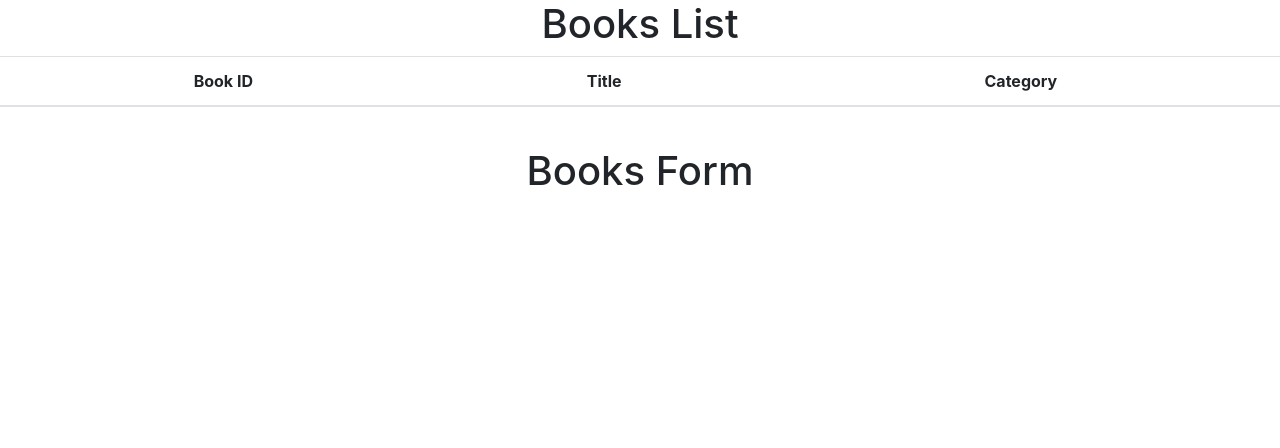
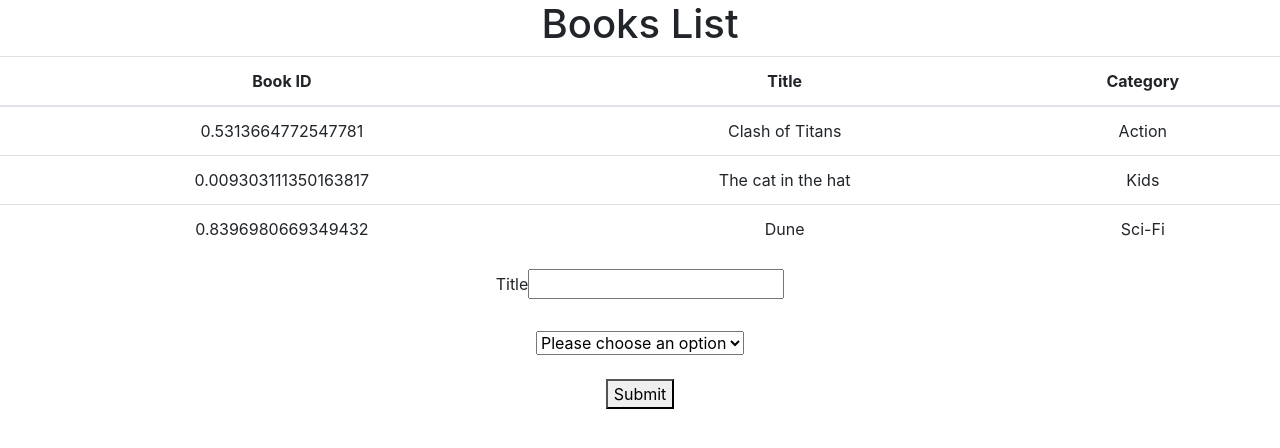
Before and after one commit to HillaryOkello/React-Bookstore, a React (Create React App) app: page / in a window 1280 px wide. Shown: the top 448 px of the page. Built offline with nearby package versions, Linux system fonts and the light colour scheme.

Commit message:
finish milestone 2

```diff
--- a/package.json
+++ b/package.json
@@ -11,7 +11,8 @@
     "react": "^17.0.2",
     "react-dom": "^17.0.2",
     "react-redux": "^7.2.4",
-    "react-scripts": "4.0.3"
+    "react-scripts": "4.0.3",
+    "redux": "^4.1.1"
   },
   "scripts": {
     "start": "react-scripts start",
--- a/src/actions/index.js
+++ b/src/actions/index.js
@@ -0,0 +1,16 @@
+const CREATE_BOOK = 'CREATE_BOOK';
+const REMOVE_BOOK = 'REMOVE_BOOK';
+
+const createBook = (book) => ({
+  type: CREATE_BOOK,
+  payload: book,
+});
+
+const removeBook = (id) => ({
+  type: REMOVE_BOOK,
+  payload: id,
+});
+
+export {
+  createBook, CREATE_BOOK, removeBook, REMOVE_BOOK,
+};
--- a/src/components/Book.js
+++ b/src/components/Book.js
@@ -3,14 +3,16 @@ import PropTypes from 'prop-types';
 const Book = (props) => {
   const { book } = props;
   return (
-    <div>
-      <p>{ book }</p>
-    </div>
+    <tr>
+      <td>{book.id}</td>
+      <td>{book.title}</td>
+      <td>{book.category}</td>
+    </tr>
   );
 };
 
 Book.propTypes = {
-  book: PropTypes.string.isRequired,
+  book: PropTypes.instanceOf(Object).isRequired,
 };
 
 export default Book;
--- a/src/containers/BooksForm.js
+++ b/src/containers/BooksForm.js
@@ -1,11 +1,60 @@
 import React from 'react';
 
-function BooksForm() {
-  return (
-    <div>
-      <h1>Books Form</h1>
-    </div>
-  );
+const categories = [
+  'Action',
+  'Biography',
+  'History',
+  'Horror',
+  'Kids',
+  'Learning',
+  'Sci-Fi',
+];
+class BooksForm extends React.PureComponent {
+  constructor(props) {
+    super(props);
+
+    this.state = {
+      title: '',
+    };
+  }
+
+  handleChange = (event) => {
+    event.preventDefault();
+    this.setState({ title: event.target.value });
+  };
+
+  render() {
+    const { title } = this.state;
+    return (
+      <form>
+        <div>
+          <label htmlFor="book-title">
+            Title
+            <input
+              type="text"
+              id="book-title"
+              name="book-title"
+              value={title}
+              onChange={this.handleChange}
+            />
+          </label>
+        </div>
+        <br />
+        <div>
+          <select name="categories">
+            <option value="">Please choose an option</option>
+            {categories.map((cat) => (
+              <option key={cat} value={cat}>
+                {cat}
+              </option>
+            ))}
+          </select>
+        </div>
+        <br />
+        <button type="submit">Submit</button>
+      </form>
+    );
+  }
 }
 
 export default BooksForm;
--- a/src/containers/BooksList.js
+++ b/src/containers/BooksList.js
@@ -1,6 +1,12 @@
 import React from 'react';
+import { connect } from 'react-redux';
+import PropTypes from 'prop-types';
+import Book from '../components/Book';
 
-function BooksList() {
+function BooksList(props) {
+  const { books } = props;
+  const displayBook = books.map((book) => <Book key={book.id} book={book} />);
+
   return (
     <div>
       <h1>Books List</h1>
@@ -13,15 +19,17 @@ function BooksList() {
           </tr>
         </thead>
         <tbody>
-          <tr>
-            <th scope="row">
-
-            </th>
-          </tr>
+          {displayBook}
         </tbody>
       </table>
     </div>
   );
 }
 
-export default BooksList;
+BooksList.propTypes = {
+  books: PropTypes.instanceOf(Array).isRequired,
+};
+
+const mapStateToProps = (state) => ({ books: state.bookReducer });
+
+export default connect(mapStateToProps)(BooksList);
--- a/src/index.js
+++ b/src/index.js
@@ -1,11 +1,35 @@
 import React from 'react';
 import ReactDOM from 'react-dom';
-import './index.css';
+import { Provider } from 'react-redux';
+import { createStore } from 'redux';
+import rootReducer from './reducers';
 import App from './components/App';
 
+const initialState = {
+  bookReducer: [
+    {
+      id: Math.random(),
+      title: 'Clash of Titans',
+      category: 'Action',
+    },
+    {
+      id: Math.random(),
+      title: 'The cat in the hat',
+      category: 'Kids',
+    },
+    {
+      id: Math.random(),
+      title: 'Dune',
+      category: 'Sci-Fi',
+    },
+  ],
+};
+
 ReactDOM.render(
-  <React.StrictMode>
-    <App />
-  </React.StrictMode>,
+  <Provider store={createStore(rootReducer, initialState)}>
+    <React.StrictMode>
+      <App />
+    </React.StrictMode>
+  </Provider>,
   document.getElementById('root'),
 );
--- a/src/reducers/books.js
+++ b/src/reducers/books.js
@@ -0,0 +1,14 @@
+import { CREATE_BOOK, REMOVE_BOOK } from '../actions';
+
+const bookReducer = (state = {}, action) => {
+  switch (action.type) {
+    case CREATE_BOOK:
+      return [...state, action.payload];
+    case REMOVE_BOOK:
+      return state.filter((book) => book.id !== action.payload);
+    default:
+      return state;
+  }
+};
+
+export default bookReducer;
--- a/src/reducers/index.js
+++ b/src/reducers/index.js
@@ -0,0 +1,8 @@
+import { combineReducers } from 'redux';
+import bookReducer from './books';
+
+const rootReducer = combineReducers({
+  bookReducer,
+});
+
+export default rootReducer;
```
Also changed, not shown: 1 other file (tests, documents, lock files or other folders).
